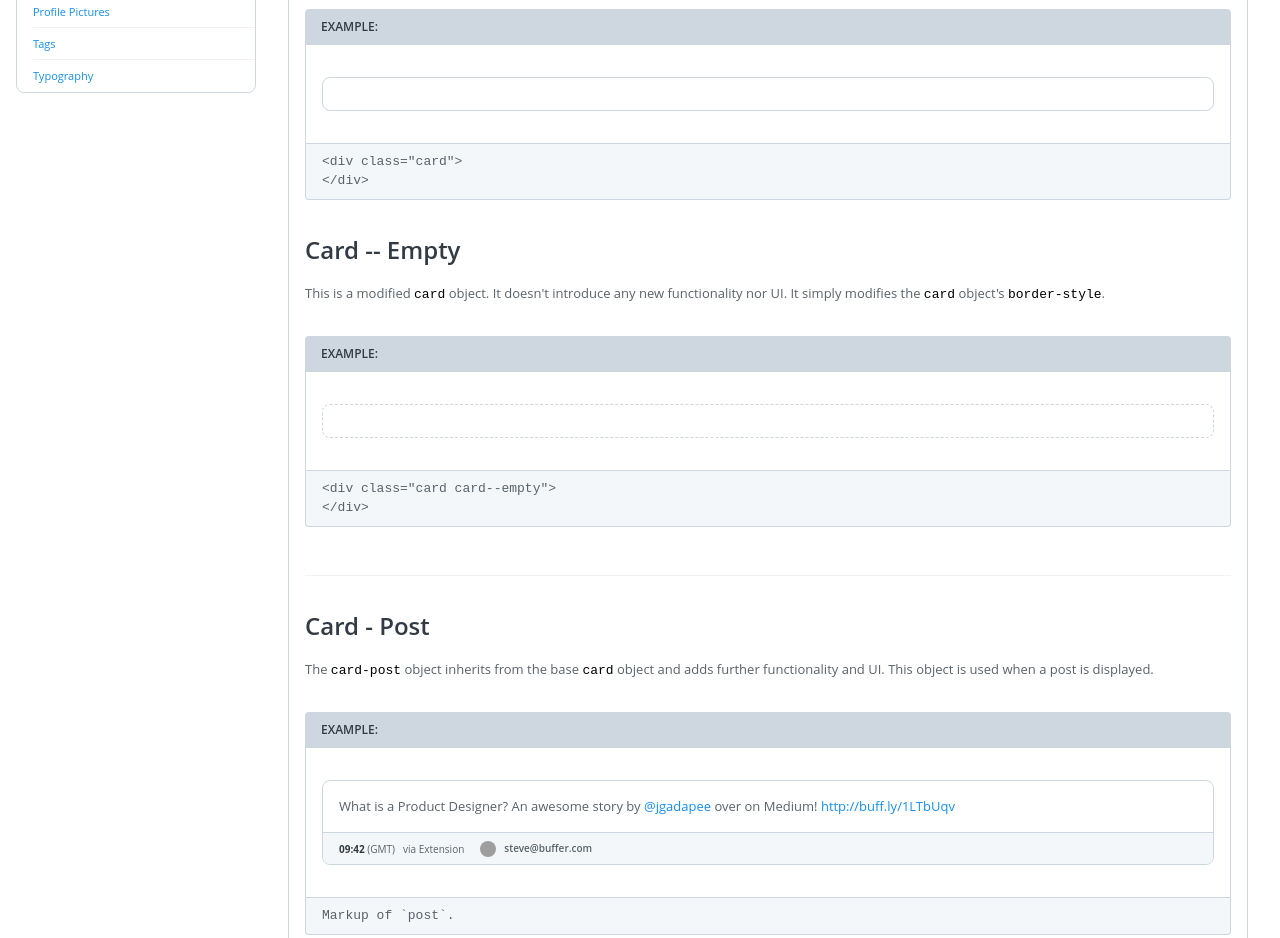
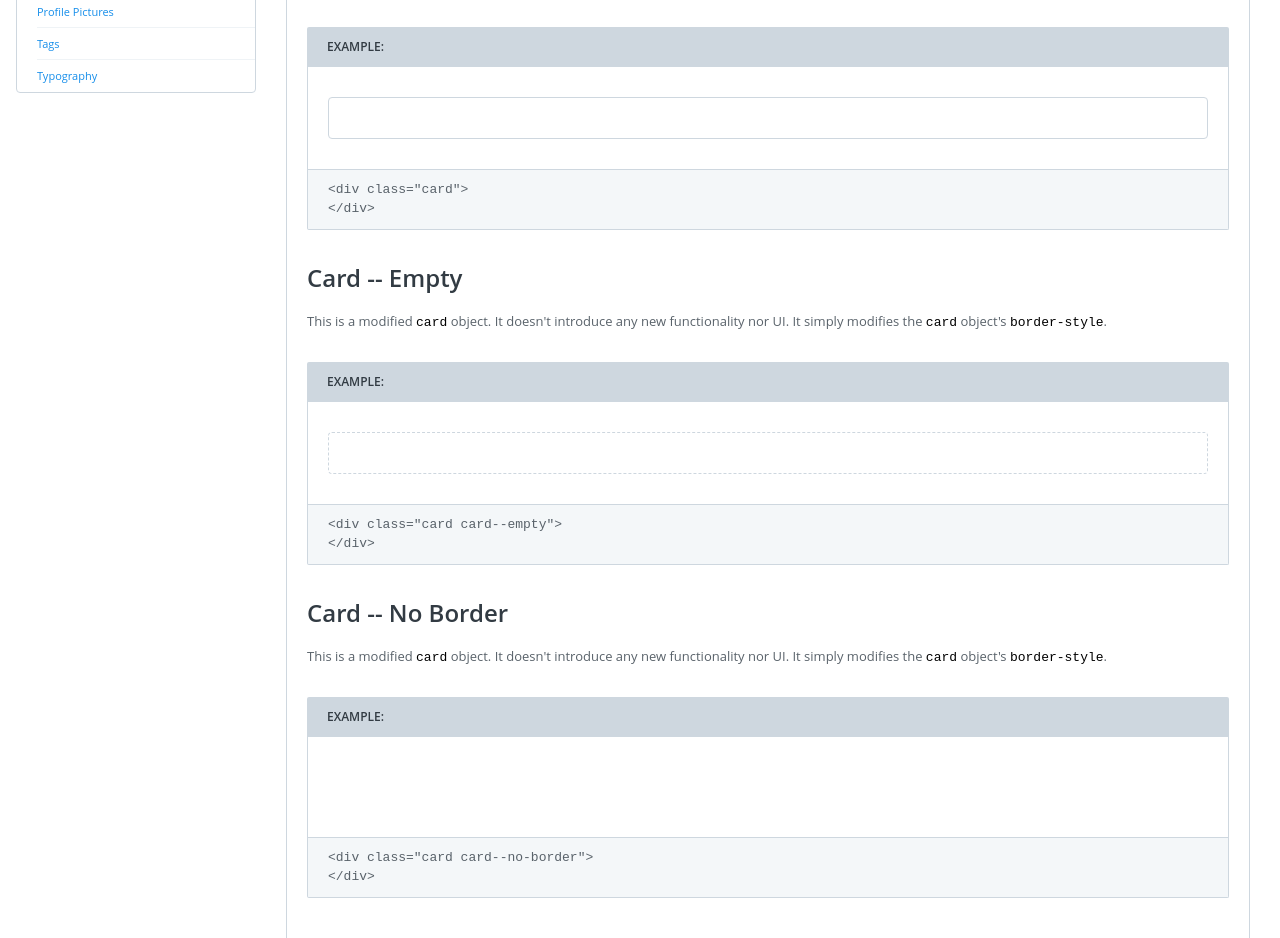
Before and after one commit to bufferapp/buffer-style, a plain HTML site: page cards.html in a window 1280 px wide. Shown: the part 389-1327 px from the top of the page. Drawn offline with nearby package versions, Linux system fonts and the light colour scheme; grey boxes are pictures that could not be loaded; some icons are missing.

Commit message:
Update buttons. Add new card. Update spacing.

```diff
--- a/cards.html
+++ b/cards.html
@@ -96,6 +96,21 @@
                 </div>
                 <div class="code-block-code">
                   <pre>&lt;div class="card card--empty">
+&lt;/div></pre>
+                </div>
+              </div>
+              <h2>Card -- No Border</h2>
+              <p>This is a modified <code>card</code> object. It doesn't introduce any new functionality nor UI. It simply modifies the <code>card</code> object's <code>border-style</code>.</p>
+              <div class="code-block code-block--last">
+                <div class="code-block-title">
+                  Example:
+                </div>
+                <div class="code-block-render">
+                  <div class="card card--no-border code-block-render-example">
+                  </div>
+                </div>
+                <div class="code-block-code">
+                  <pre>&lt;div class="card card--no-border">
 &lt;/div></pre>
                 </div>
               </div>
--- a/css/guide.css
+++ b/css/guide.css
@@ -37,11 +37,11 @@ body {
 
 ol,
 ul {
-  margin: 16px 16px 16px 18px; }
+  margin: 20px 20px 20px 22px; }
   ol li,
   ul li {
-    margin-top: 8px;
-    margin-bottom: 8px; }
+    margin-top: 10px;
+    margin-bottom: 10px; }
 
 .app {
   flex-direction: column;
@@ -53,7 +53,7 @@ ul {
   display: flex; }
 
 .sidebar-style-guide-list {
-  margin: -16px -16px -16px 0;
+  margin: -20px -20px -20px 0;
   list-style: none; }
 
 .sidebar-style-guide-list li {
@@ -74,7 +74,7 @@ ul {
   margin-left: 256px; }
 
 .section {
-  margin: 0 32px 64px 32px;
+  margin: 0 30px 50px 30px;
   padding-bottom: 64px;
   border-bottom: 1px solid #ced7df; }
 
@@ -87,32 +87,32 @@ ul {
   margin-top: 0; }
 
 .section-secondary {
-  margin-bottom: 16px;
-  padding: 16px 0;
+  margin-bottom: 20px;
+  padding: 20px 0;
   border-bottom: 1px solid #eff3f6; }
 
 .section-secondary-rendered {
-  margin-bottom: 24px;
-  padding: 16px;
+  margin-bottom: 20px;
+  padding: 20px;
   background-color: #f4f7f9;
   border: 1px solid #ced7df;
-  border-radius: 4px; }
+  border-radius: 2px; }
 
 .section-secondary--last {
   padding-bottom: 0;
   border-bottom: 0; }
 
 .code-block {
-  margin: 32px 0; }
+  margin: 30px 0; }
 
 .code-block-title {
-  padding: 8px 16px;
+  padding: 10px 20px;
   font-size: 12px;
   font-weight: 600;
   color: #323b43;
   text-transform: uppercase;
   background-color: #ced7df;
-  border-radius: 4px 4px 0 0; }
+  border-radius: 2px 2px 0 0; }
 
 .code-block-render-example {
   position: relative;
@@ -120,7 +120,7 @@ ul {
   margin: 0; }
 
 .code-block-render {
-  padding: 32px 16px; }
+  padding: 30px 20px; }
 
 .code-block-render,
 .code-block-code {
@@ -129,10 +129,10 @@ ul {
   border-left: 1px solid #ced7df; }
 
 .code-block-code {
-  padding: 8px 16px;
+  padding: 10px 20px;
   background-color: #f4f7f9;
-  border-radius: 0 0 4px 4px;
+  border-radius: 0 0 2px 2px;
   overflow: hidden; }
 
 .pre--last {
-  margin-bottom: -16px; }
+  margin-bottom: -20px; }
--- a/css/style.css
+++ b/css/style.css
@@ -233,10 +233,10 @@ p {
 /* Base Object
 ------------------------------------------------------------ */
 .card {
-  padding: 16px;
+  padding: 20px;
   background-color: white;
   border: 1px solid #ced7df;
-  border-radius: 8px; }
+  border-radius: 4px; }
 
 /* Base Object - Modifiers
 ------------------------------ */
@@ -245,6 +245,9 @@ p {
 
 .card--empty {
   border: 1px dashed #ced7df; }
+
+.card--no-border {
+  border: 0; }
 
 /* Post & Analytics Shared Objects
 ------------------------------------------------------------ */
@@ -427,7 +430,7 @@ p {
   font-size: 13px;
   color: #59626a;
   border: 1px solid #ced7df;
-  border-radius: 4px;
+  border-radius: 2px;
   outline: none;
   transition: border-color 0.1s linear; }
   .input:focus {
@@ -523,6 +526,12 @@ p {
 .bi-circle-twitter {
   color: #55acee; }
 
+/* Base Object - Modifiers
+------------------------------ */
+.bi--right {
+  margin-right: 0;
+  margin-left: 10px; }
+
 /* Global Reset // We'll pull in a common reset here, perhaps in another file!
 ------------------------------------------------------------ */
 * {
@@ -566,7 +575,7 @@ p {
   left: 50%;
   width: 200px;
   height: 100px;
-  box-shadow: 0 2px 4px rgba(50, 59, 67, 0.2);
+  box-shadow: 0 1px 2px rgba(0, 0, 0, 0.5);
   transform: translate(-50%, -50%); }
 
 /* Global Reset // We'll pull in a common reset here, perhaps in another file!
@@ -904,7 +913,7 @@ p {
   line-height: 18px;
   color: #59626a;
   background-color: #ced7df;
-  border-radius: 2px; }
+  border-radius: 1px; }
 
 /* Base Object - Modifiers
 ------------------------------ */
```
Also changed, not shown: buttons.html (+7 -3 lines), modals.html (+1 -1 lines).
